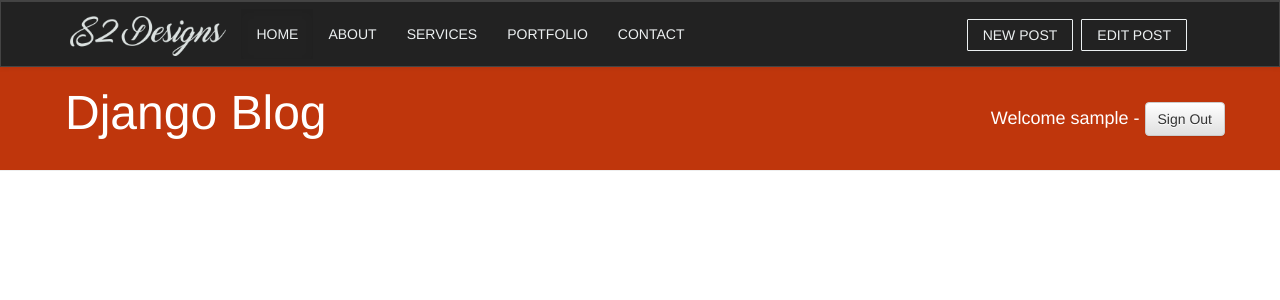
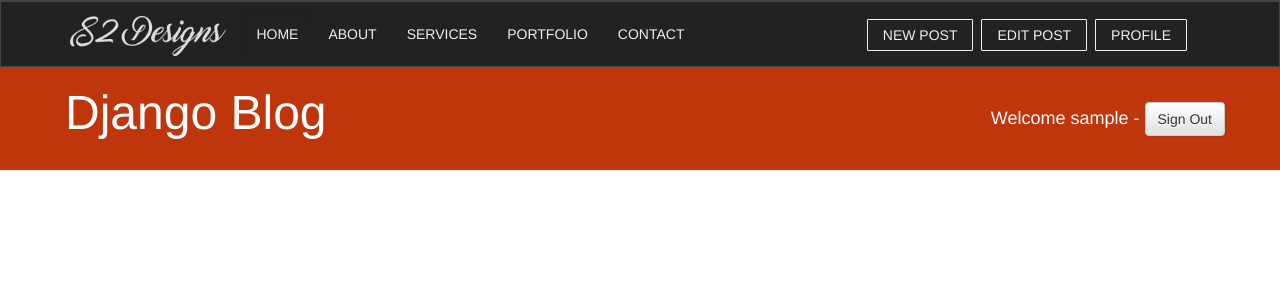
Before and after one commit to steveshead/django-blog, a Django app: page / in a window 1280 px wide. Shown: the top 300 px of the page. Run offline with Django 3.2, Linux system fonts and the light colour scheme; the visitor is signed in with stand-in values (Sample User, id 1); data that the repository does not hold is empty; some libraries are stand-ins or nearby versions.

Commit message:
added profile page

```diff
--- a/blog/templates/blog/base.html
+++ b/blog/templates/blog/base.html
@@ -35,6 +35,8 @@
             {% if user.is_authenticated %}
            <li><a href="{% url 'post_new' %}" class="btn btn-outline">New Post</a></li>
             <li><a href="{% url 'post_draft_list' %}" class="btn btn-outline">Edit Post</a></li>
+            <li><a href="{% url 'profile' user.username %}" class="btn btn-outline">Profile</a></li>
+
             {% else %}
             <li><a href="{% url 'signup' %}" class="btn btn-outline">Sign Up</a></li>
             <li><a href="{% url 'login' %}" class="btn btn-outline">Sign In</a></li>
--- a/blog/templates/registration/account_update.html
+++ b/blog/templates/registration/account_update.html
@@ -1,8 +1,7 @@
 {% extends "blog/base.html" %}
-{% load material_form %}
 
 {% block content %}
-<div class="col s12 m8 offset-m2">
+<div class="col-sm-12 col-md-8 col-md-offset-2">
       <div class="card">
         <div class="card-content">
         <h2 class="flow-text">Update your information</h2>
--- a/blog/urls.py
+++ b/blog/urls.py
@@ -13,5 +13,6 @@ urlpatterns = [
     url(r'^comment/(?P<pk>\d+)/approve/$', views.comment_approve, name='comment_approve'),
     url(r'^comment/(?P<pk>\d+)/remove/$', views.comment_remove, name='comment_remove'),
     url(r'^signup/$', views.signup, name='signup'),
-    url(r'^accounts/update/(?P<pk>[\-\w]+)/$', views.edit_user, name='account_update'),
+    url(r'^user/update/(\w+)/$', views.edit_user, name='user_update'),
+    url(r'^user/(\w+)/$', views.profile, name='profile'),
 ]
--- a/blog/views.py
+++ b/blog/views.py
@@ -35,7 +35,7 @@ def edit_user(request, pk):
                 if formset.is_valid():
                     created_user.save()
                     formset.save()
-                    return redirect('/')
+                    return render(request, 'registration/profile.html')
 
         return render(request, "registration/account_update.html", {
             "noodle": pk,
@@ -44,6 +44,10 @@ def edit_user(request, pk):
         })
     else:
         raise PermissionDenied
+
+def profile(request, username):
+    user = get_object_or_404(User.objects, username=username)
+    return render(request, 'registration/profile.html', {'username':username})
 
 def post_list(request):
     posts = Post.objects.filter(published_date__lte=timezone.now()).order_by('published_date')
```
Also changed, not shown: blog/templates/registration/profile.html (added, +18 -0 lines).
